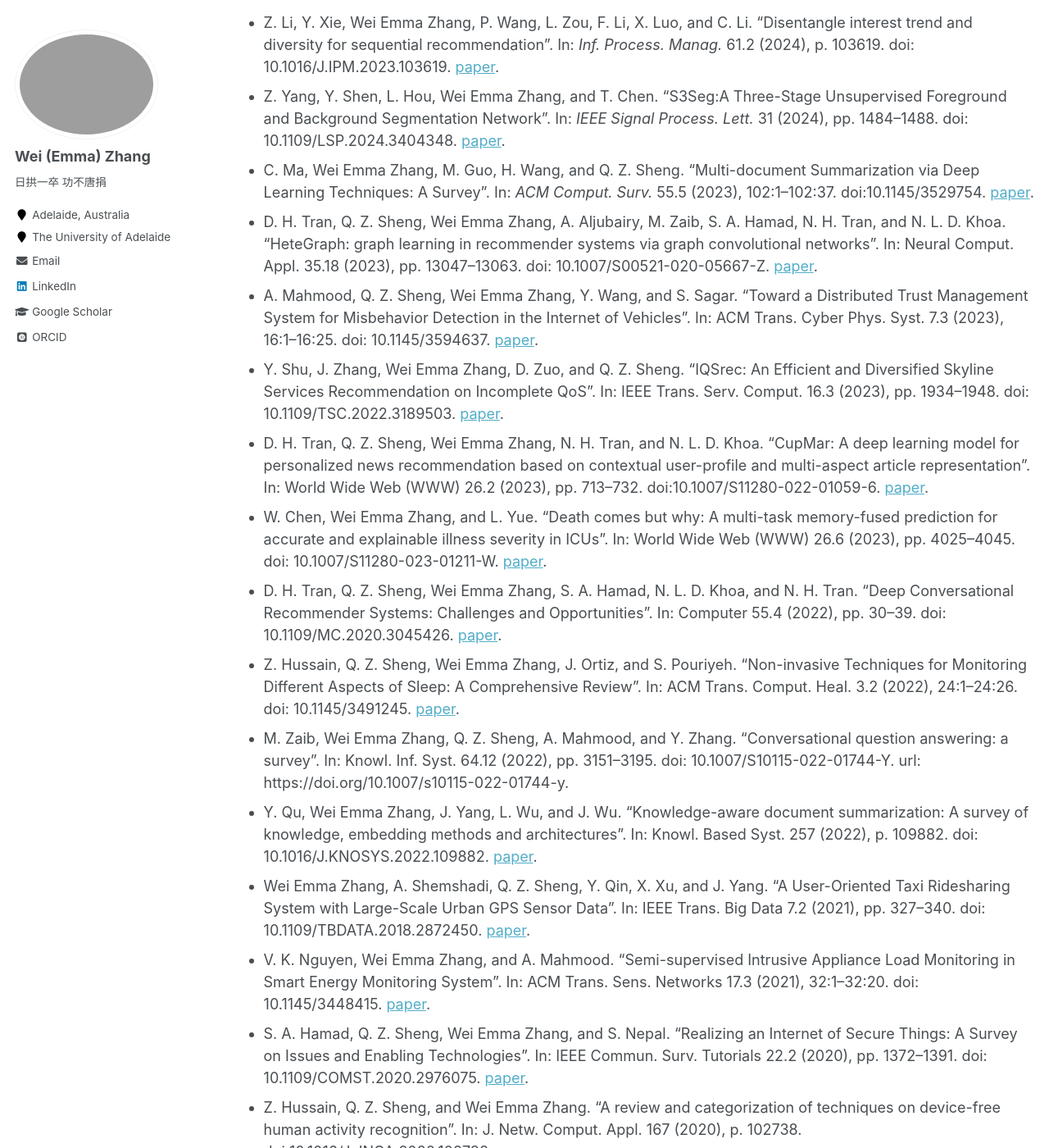
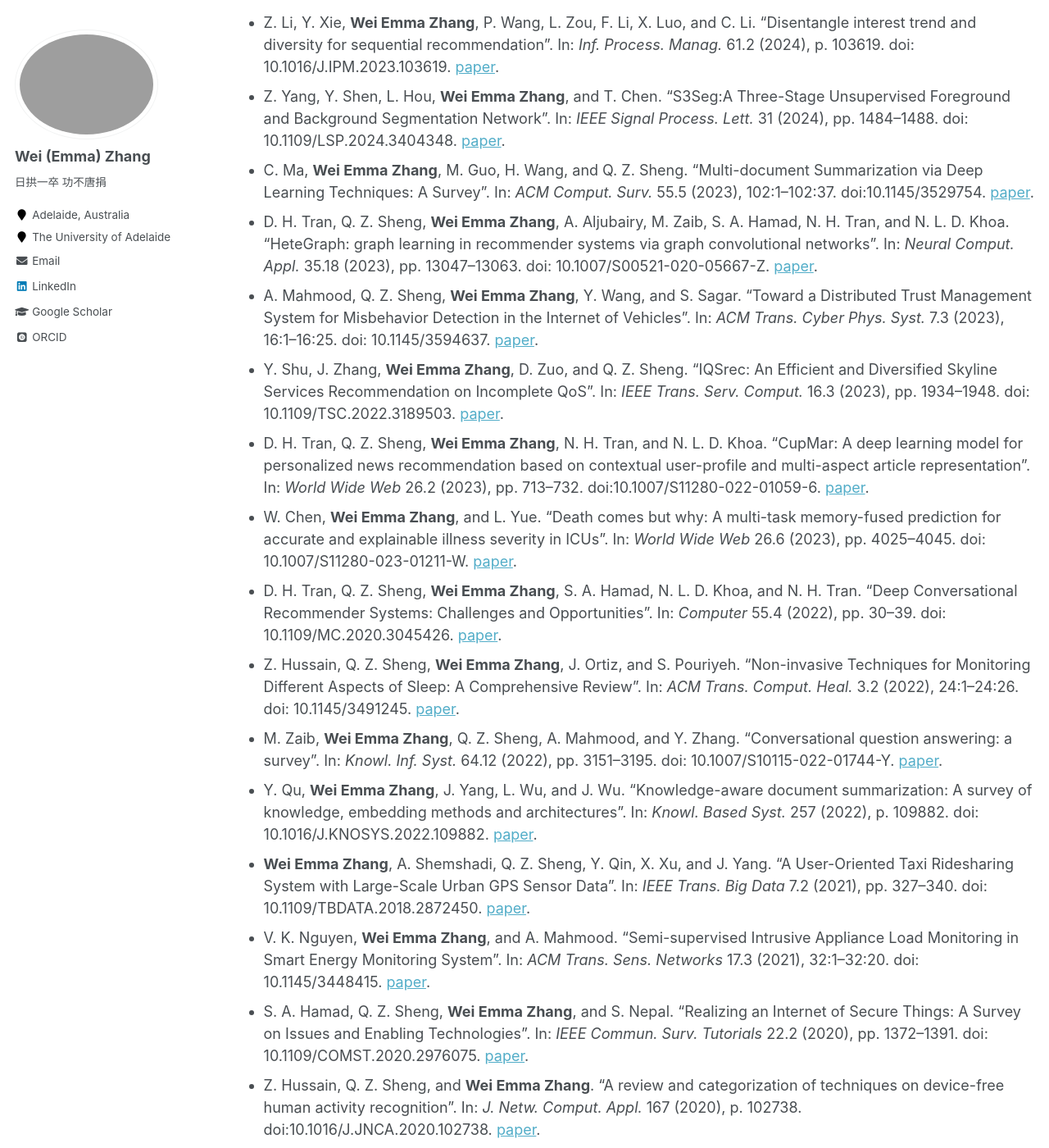
Before and after one commit to weiezhang/weiezhang.github.io, a Jekyll site: the page built from _pages/publications.md, in a window 1280 px wide and 1400 px high, scrolled down 951 px. Shown: the whole window at 82% size. Built offline with Jekyll 4.4.1, drawn with Linux system fonts in a browser that asks for light colours; some web fonts are replaced; part of the change alters nothing that is shown; some of the changed text lies outside the part shown.

Commit message:
Update publications.md

```diff
--- a/_pages/publications.md
+++ b/_pages/publications.md
@@ -17,32 +17,31 @@ Mahmood. Springer, 2019, pp. 203–226.
 - A. Mahmood, B. Butler, Q. Z. Sheng, <b>Wei Emma Zhang</b>, and B. Jennings. “Need of Ambient Intelligence for Next-Generation Connected and Autonomous Vehicles”. In: *Guide to Ambient Intelligence in the IoT Environment - Principles, Technologies and Applications*. Ed. by Z. Mahmood. Computer Communications and Networks. Springer, 2019, pp. 133–151.
 - <b>Wei Emma Zhang</b> and Q. Z. Sheng. “Searching the Big Data: Practices and Experiences in Efficiently Querying Knowledge Bases”. In: *Handbook of Big Data Technologies*. Ed. by A. Y. Zomaya and S. Sakr. Springer, 2017, pp. 429–453.
 - Q. Z. Sheng, J. Yu, <b>Wei Emma Zhang</b>, S. Wang, X. Li, and B. Benatallah. “Designing and Building Context-Aware Services: The ContextServ Project”. In: *Next-Gen Digital Services. A Retrospective and Roadmap for Service Computing of the Future - Essays Dedicated to Michael Papazoglou on the Occasion of His 65th Birthday and His Retirement*. Ed. by M. Aiello, A.Bouguettaya, D. A. Tamburri, and W. van den Heuvel. Vol. 12521. Lecture Notes in Computer Science. Springer, 2021, pp. 138–152.
-- Q. Z. Sheng, Wei Emma Zhang, and E. M. Shakshuki. “Practices and applications in ambient and intelligent information systems”. In: Pers. Ubiquitous Comput. 21.6 (2017), pp. 1039–1040.
+- Q. Z. Sheng, <b>Wei Emma Zhang</b>, and E. M. Shakshuki. “Practices and applications in ambient and intelligent information systems”. In: Pers. Ubiquitous Comput. 21.6 (2017), pp. 1039–1040.
 
 ## Selected Journal Articles
-- Z. Li, Y. Xie, Wei Emma Zhang, P. Wang, L. Zou, F. Li, X. Luo, and C. Li. “Disentangle interest trend and diversity for sequential recommendation”. In: *Inf. Process. Manag.* 61.2 (2024), p. 103619. doi: 10.1016/J.IPM.2023.103619. [paper](https://doi.org/10.1016/j.ipm.2023.103619).
-- Z. Yang, Y. Shen, L. Hou, Wei Emma Zhang, and T. Chen. “S3Seg:A Three-Stage Unsupervised Foreground and Background Segmentation Network”. In: *IEEE Signal Process. Lett.* 31 (2024), pp. 1484–1488. doi: 10.1109/LSP.2024.3404348. [paper](https://doi.org/10.1109/LSP.2024.3404348).
-- C. Ma, Wei Emma Zhang, M. Guo, H. Wang, and Q. Z. Sheng. “Multi-document Summarization via Deep Learning Techniques: A Survey”. In: *ACM Comput. Surv.* 55.5 (2023), 102:1–102:37. doi:10.1145/3529754. [paper](https://doi.org/10.1145/3529754.1).
-- D. H. Tran, Q. Z. Sheng, Wei Emma Zhang, A. Aljubairy, M. Zaib, S. A. Hamad, N. H. Tran, and N. L. D. Khoa. “HeteGraph: graph learning in recommender systems via graph convolutional networks”. In: Neural Comput. Appl. 35.18 (2023), pp. 13047–13063. doi: 10.1007/S00521-020-05667-Z. [paper](https://doi.org/10.1007/s00521-020-05667-z).
-- A. Mahmood, Q. Z. Sheng, Wei Emma Zhang, Y. Wang, and S. Sagar. “Toward a Distributed Trust Management System for Misbehavior Detection in the Internet of Vehicles”. In: ACM Trans. Cyber Phys. Syst. 7.3 (2023), 16:1–16:25. doi: 10.1145/3594637. [paper](https://doi.org/10.1145/3594637).
-- Y. Shu, J. Zhang, Wei Emma Zhang, D. Zuo, and Q. Z. Sheng. “IQSrec: An Efficient and Diversified Skyline Services Recommendation on Incomplete QoS”. In: IEEE Trans. Serv. Comput. 16.3 (2023), pp. 1934–1948. doi: 10.1109/TSC.2022.3189503. [paper](https://doi.org/10.1109/TSC.2022.3189503).
-- D. H. Tran, Q. Z. Sheng, Wei Emma Zhang, N. H. Tran, and N. L. D. Khoa. “CupMar: A deep learning model for personalized news recommendation based on contextual user-profile and multi-aspect article representation”. In: World Wide Web (WWW) 26.2 (2023), pp. 713–732. doi:10.1007/S11280-022-01059-6. [paper](https://doi.org/10.1007/s11280-022-01059-6).
-- W. Chen, Wei Emma Zhang, and L. Yue. “Death comes but why: A multi-task memory-fused prediction for accurate and explainable illness severity in ICUs”. In: World Wide Web (WWW) 26.6 (2023), pp. 4025–4045. doi: 10.1007/S11280-023-01211-W. [paper](https://doi.org/10.1007/s11280-023-01211-w).
-- D. H. Tran, Q. Z. Sheng, Wei Emma Zhang, S. A. Hamad, N. L. D. Khoa, and N. H. Tran. “Deep Conversational Recommender Systems: Challenges and Opportunities”. In: Computer 55.4 (2022), pp. 30–39. doi: 10.1109/MC.2020.3045426. [paper](https://doi.org/10.1109/MC.2020.3045426).
-- Z. Hussain, Q. Z. Sheng, Wei Emma Zhang, J. Ortiz, and S. Pouriyeh. “Non-invasive Techniques for Monitoring Different Aspects of Sleep: A Comprehensive Review”. In: ACM Trans. Comput. Heal. 3.2 (2022), 24:1–24:26. doi: 10.1145/3491245. [paper](https://doi.org/10.1145/3491245).
-- M. Zaib, Wei Emma Zhang, Q. Z. Sheng, A. Mahmood, and Y. Zhang. “Conversational question answering: a survey”. In: Knowl. Inf. Syst. 64.12 (2022), pp. 3151–3195. doi: 10.1007/S10115-022-01744-Y. url: https://doi.org/10.1007/s10115-022-01744-y.
-- Y. Qu, Wei Emma Zhang, J. Yang, L. Wu, and J. Wu. “Knowledge-aware document summarization: A survey of knowledge, embedding methods and architectures”. In: Knowl. Based Syst. 257 (2022), p. 109882. doi: 10.1016/J.KNOSYS.2022.109882. [paper](https://doi.org/10.1016/j.knosys.2022.109882).
-- Wei Emma Zhang, A. Shemshadi, Q. Z. Sheng, Y. Qin, X. Xu, and J. Yang. “A User-Oriented Taxi Ridesharing System with Large-Scale Urban GPS Sensor Data”. In: IEEE Trans. Big Data 7.2 (2021), pp. 327–340. doi: 10.1109/TBDATA.2018.2872450. [paper](https://doi.org/10.1109/TBDATA.2018.2872450).
-- V. K. Nguyen, Wei Emma Zhang, and A. Mahmood. “Semi-supervised Intrusive Appliance Load Monitoring in Smart Energy Monitoring System”. In: ACM Trans. Sens. Networks 17.3 (2021), 32:1–32:20. doi: 10.1145/3448415. [paper](https://doi.org/10.1145/3448415).
-- S. A. Hamad, Q. Z. Sheng, Wei Emma Zhang, and S. Nepal. “Realizing an Internet of Secure Things: A Survey on Issues and Enabling Technologies”. In: IEEE Commun. Surv. Tutorials 22.2 (2020), pp. 1372–1391. doi: 10.1109/COMST.2020.2976075. [paper](https://doi.org/10.1109/ COMST.2020.2976075).
-- Z. Hussain, Q. Z. Sheng, and Wei Emma Zhang. “A review and categorization of techniques on device-free human activity recognition”. In: J. Netw. Comput. Appl. 167 (2020), p. 102738. doi:10.1016/J.JNCA.2020.102738. [paper](https://doi.org/10.1016/j.jnca.2020.102738).
-- Wei Emma Zhang, Q. Z. Sheng, A. Alhazmi, and C. Li. “Adversarial Attacks on Deep-learning Models in Natural Language Processing: A Survey”. In: ACM Trans. Intell. Syst. Technol. 11.3 (2020), 24:1–24:41. doi: 10.1145/3374217. [paper](https://doi.org/10.1145/3374217).
-- N. K. Tran, Q. Z. Sheng, M. A. Babar, L. Yao, Wei Emma Zhang, and S. Dustdar. “Internet of things search engine”. In: Commun. ACM 62.7 (2019), pp. 66–73. doi: 10.1145/3284763. [paper](https://doi.org/10.1145/3284763).
-- A. Mahmood, Wei Emma Zhang, and Q. Z. Sheng. “Software-Defined Heterogeneous Vehicular Networking: The Architectural Design and Open Challenges”. In: Future Internet 11.3 (2019), p. 70. doi: 10.3390/FI11030070. [paper](https://doi.org/10.3390/fi11030070).
-- Wei Emma Zhang, Q. Z. Sheng, L. Yao, K. Taylor, A. Shemshadi, and Y. Qin. “A Learning Based Framework for Improving Querying on Web Interfaces of Curated Knowledge Bases”. In: ACM Trans. Internet Techn. 18.3 (2018), 35:1–35:20. doi: 10.1145/3155806. [paper](https://doi.org/10.1145/3155806).
-- Wei Emma Zhang, Q. Z. Sheng, J. H. Lau, E. Abebe, and W. Ruan. “Duplicate Detection in Programming Question Answering Communities”. In: ACM Trans. Internet Techn. 18.3 (2018), 37:1–37:21. doi: 10.1145/3169795. [paper](https://doi.org/10.1145/3169795).
-- A. Shemshadi, Q. Z. Sheng, Y. Qin, A. Sun, Wei Emma Zhang, and L. Yao. “Searching for the Internet of Things: where it is and what it looks like”. In: Pers. Ubiquitous Comput. 21.6 (2017), pp. 1097–1112. doi: 10.1007/S00779-017-1034-0. [paper](https://doi.org/10.1007/s00779-017-1034-0).
 
+- Z. Li, Y. Xie, <b>Wei Emma Zhang</b>, P. Wang, L. Zou, F. Li, X. Luo, and C. Li. “Disentangle interest trend and diversity for sequential recommendation”. In: *Inf. Process. Manag.* 61.2 (2024), p. 103619. doi: 10.1016/J.IPM.2023.103619. [paper](https://doi.org/10.1016/j.ipm.2023.103619).
+- Z. Yang, Y. Shen, L. Hou, <b>Wei Emma Zhang</b>, and T. Chen. “S3Seg:A Three-Stage Unsupervised Foreground and Background Segmentation Network”. In: *IEEE Signal Process. Lett.* 31 (2024), pp. 1484–1488. doi: 10.1109/LSP.2024.3404348. [paper](https://doi.org/10.1109/LSP.2024.3404348).
+- C. Ma, <b>Wei Emma Zhang</b>, M. Guo, H. Wang, and Q. Z. Sheng. “Multi-document Summarization via Deep Learning Techniques: A Survey”. In: *ACM Comput. Surv.* 55.5 (2023), 102:1–102:37. doi:10.1145/3529754. [paper](https://doi.org/10.1145/3529754.1).
+- D. H. Tran, Q. Z. Sheng, <b>Wei Emma Zhang</b>, A. Aljubairy, M. Zaib, S. A. Hamad, N. H. Tran, and N. L. D. Khoa. “HeteGraph: graph learning in recommender systems via graph convolutional networks”. In: *Neural Comput. Appl.* 35.18 (2023), pp. 13047–13063. doi: 10.1007/S00521-020-05667-Z. [paper](https://doi.org/10.1007/s00521-020-05667-z).
+- A. Mahmood, Q. Z. Sheng, <b>Wei Emma Zhang</b>, Y. Wang, and S. Sagar. “Toward a Distributed Trust Management System for Misbehavior Detection in the Internet of Vehicles”. In: *ACM Trans. Cyber Phys. Syst.* 7.3 (2023), 16:1–16:25. doi: 10.1145/3594637. [paper](https://doi.org/10.1145/3594637).
+- Y. Shu, J. Zhang, <b>Wei Emma Zhang</b>, D. Zuo, and Q. Z. Sheng. “IQSrec: An Efficient and Diversified Skyline Services Recommendation on Incomplete QoS”. In: *IEEE Trans. Serv. Comput.* 16.3 (2023), pp. 1934–1948. doi: 10.1109/TSC.2022.3189503. [paper](https://doi.org/10.1109/TSC.2022.3189503).
+- D. H. Tran, Q. Z. Sheng, <b>Wei Emma Zhang</b>, N. H. Tran, and N. L. D. Khoa. “CupMar: A deep learning model for personalized news recommendation based on contextual user-profile and multi-aspect article representation”. In: *World Wide Web* 26.2 (2023), pp. 713–732. doi:10.1007/S11280-022-01059-6. [paper](https://doi.org/10.1007/s11280-022-01059-6).
+- W. Chen, <b>Wei Emma Zhang</b>, and L. Yue. “Death comes but why: A multi-task memory-fused prediction for accurate and explainable illness severity in ICUs”. In: *World Wide Web* 26.6 (2023), pp. 4025–4045. doi: 10.1007/S11280-023-01211-W. [paper](https://doi.org/10.1007/s11280-023-01211-w).
+- D. H. Tran, Q. Z. Sheng, <b>Wei Emma Zhang</b>, S. A. Hamad, N. L. D. Khoa, and N. H. Tran. “Deep Conversational Recommender Systems: Challenges and Opportunities”. In: *Computer* 55.4 (2022), pp. 30–39. doi: 10.1109/MC.2020.3045426. [paper](https://doi.org/10.1109/MC.2020.3045426).
+- Z. Hussain, Q. Z. Sheng, <b>Wei Emma Zhang</b>, J. Ortiz, and S. Pouriyeh. “Non-invasive Techniques for Monitoring Different Aspects of Sleep: A Comprehensive Review”. In: *ACM Trans. Comput. Heal.* 3.2 (2022), 24:1–24:26. doi: 10.1145/3491245. [paper](https://doi.org/10.1145/3491245).
+- M. Zaib, <b>Wei Emma Zhang</b>, Q. Z. Sheng, A. Mahmood, and Y. Zhang. “Conversational question answering: a survey”. In: *Knowl. Inf. Syst.* 64.12 (2022), pp. 3151–3195. doi: 10.1007/S10115-022-01744-Y. [paper](https://doi.org/10.1007/s10115-022-01744-y).
+- Y. Qu, <b>Wei Emma Zhang</b>, J. Yang, L. Wu, and J. Wu. “Knowledge-aware document summarization: A survey of knowledge, embedding methods and architectures”. In: *Knowl. Based Syst.* 257 (2022), p. 109882. doi: 10.1016/J.KNOSYS.2022.109882. [paper](https://doi.org/10.1016/j.knosys.2022.109882).
+- <b>Wei Emma Zhang</b>, A. Shemshadi, Q. Z. Sheng, Y. Qin, X. Xu, and J. Yang. “A User-Oriented Taxi Ridesharing System with Large-Scale Urban GPS Sensor Data”. In: *IEEE Trans. Big Data* 7.2 (2021), pp. 327–340. doi: 10.1109/TBDATA.2018.2872450. [paper](https://doi.org/10.1109/TBDATA.2018.2872450).
+- V. K. Nguyen, <b>Wei Emma Zhang</b>, and A. Mahmood. “Semi-supervised Intrusive Appliance Load Monitoring in Smart Energy Monitoring System”. In: *ACM Trans. Sens. Networks* 17.3 (2021), 32:1–32:20. doi: 10.1145/3448415. [paper](https://doi.org/10.1145/3448415).
+- S. A. Hamad, Q. Z. Sheng, <b>Wei Emma Zhang</b>, and S. Nepal. “Realizing an Internet of Secure Things: A Survey on Issues and Enabling Technologies”. In: *IEEE Commun. Surv. Tutorials* 22.2 (2020), pp. 1372–1391. doi: 10.1109/COMST.2020.2976075. [paper](https://doi.org/10.1109/ COMST.2020.2976075).
+- Z. Hussain, Q. Z. Sheng, and <b>Wei Emma Zhang</b>. “A review and categorization of techniques on device-free human activity recognition”. In: *J. Netw. Comput. Appl.* 167 (2020), p. 102738. doi:10.1016/J.JNCA.2020.102738. [paper](https://doi.org/10.1016/j.jnca.2020.102738).
+- <b>Wei Emma Zhang</b>, Q. Z. Sheng, A. Alhazmi, and C. Li. “Adversarial Attacks on Deep-learning Models in Natural Language Processing: A Survey”. In: *ACM Trans. Intell. Syst. Technol.* 11.3 (2020), 24:1–24:41. doi: 10.1145/3374217. [paper](https://doi.org/10.1145/3374217).
+- N. K. Tran, Q. Z. Sheng, M. A. Babar, L. Yao, <b>Wei Emma Zhang</b>, and S. Dustdar. “Internet of things search engine”. In: Commun. ACM 62.7 (2019), pp. 66–73. doi: 10.1145/3284763. [paper](https://doi.org/10.1145/3284763).
+- A. Mahmood, <b>Wei Emma Zhang</b>, and Q. Z. Sheng. “Software-Defined Heterogeneous Vehicular Networking: The Architectural Design and Open Challenges”. In: Future Internet 11.3 (2019), p. 70. doi: 10.3390/FI11030070. [paper](https://doi.org/10.3390/fi11030070).
+- <b>Wei Emma Zhang</b>, Q. Z. Sheng, L. Yao, K. Taylor, A. Shemshadi, and Y. Qin. “A Learning Based Framework for Improving Querying on Web Interfaces of Curated Knowledge Bases”. In: ACM Trans. Internet Techn. 18.3 (2018), 35:1–35:20. doi: 10.1145/3155806. [paper](https://doi.org/10.1145/3155806).
+- <b>Wei Emma Zhang</b>, Q. Z. Sheng, J. H. Lau, E. Abebe, and W. Ruan. “Duplicate Detection in Programming Question Answering Communities”. In: ACM Trans. Internet Techn. 18.3 (2018), 37:1–37:21. doi: 10.1145/3169795. [paper](https://doi.org/10.1145/3169795).
 
 ## Conference Papers
 To be added
```
